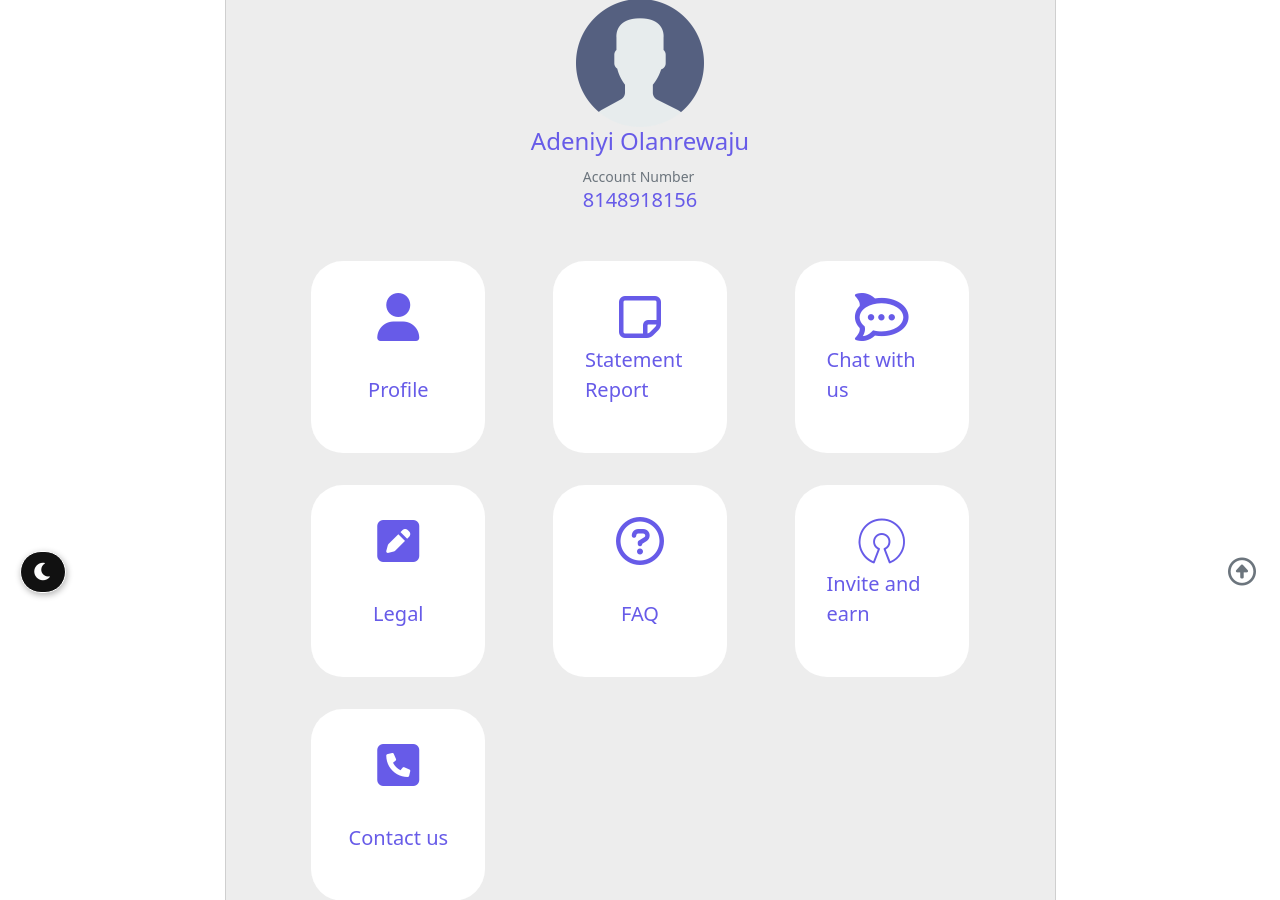
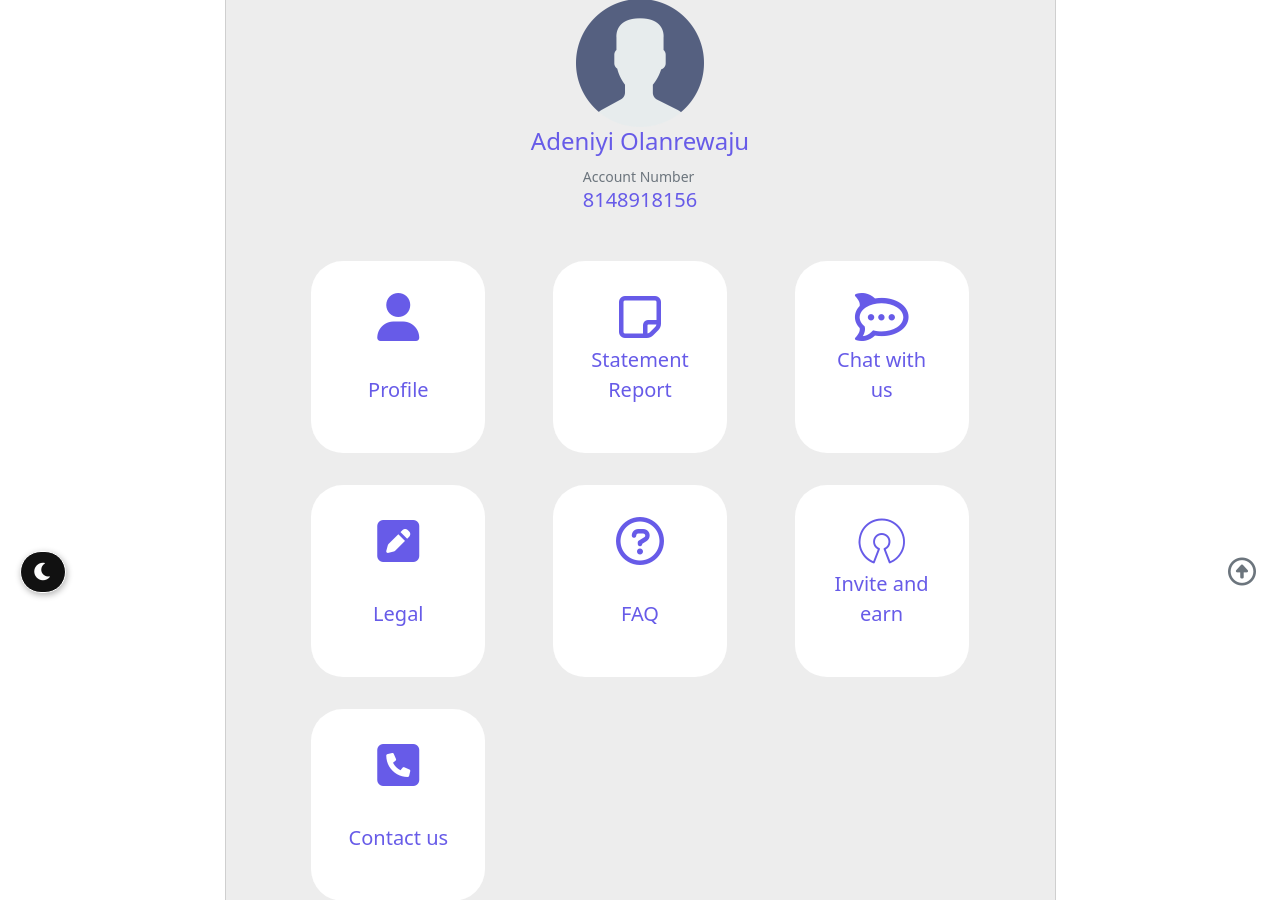
Before and after one commit to Gabriel-kalango/wallet, a Flask app: page /account/ in a window 1280 px wide. Shown: the part 182-1082 px from the top of the page. Run offline with Flask 3, Linux system fonts and the light colour scheme; a user stored in the database is signed in; parts of the project's set-up code (start-up, migrations or seed data) failed here and were passed over; some libraries are stand-ins or nearby versions.

Commit message:
Update customStyle.css

```diff
--- a/static/style/customStyle.css
+++ b/static/style/customStyle.css
@@ -214,6 +214,10 @@ a.bg-profile-menu.text-accent.text-decoration-none.py-1.px-3.lead.d-flex.align-i
     justify-content: space-between !important;
     flex-direction: column;
 }
+a.bg-profile-menu.text-accent.text-decoration-none.py-1.px-3.lead.d-flex.align-items-center.justify-content-between p{
+    text-align: center;
+}
+
 @media (max-width:960px) {
     a.nav-link {
         text-align: center;
```
